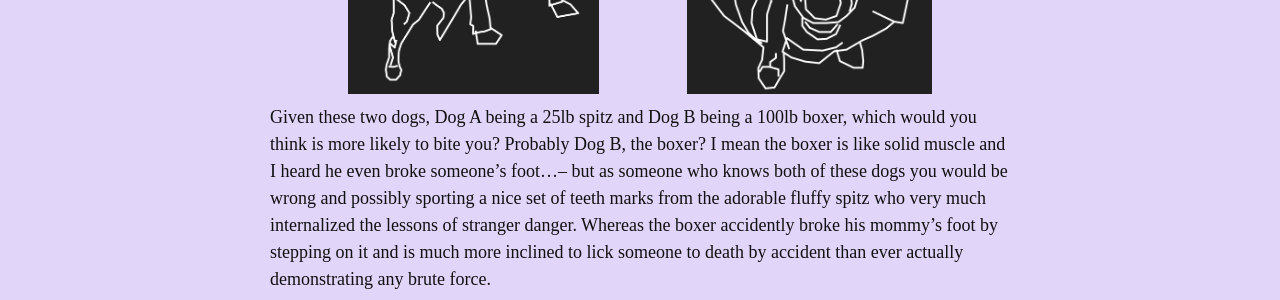
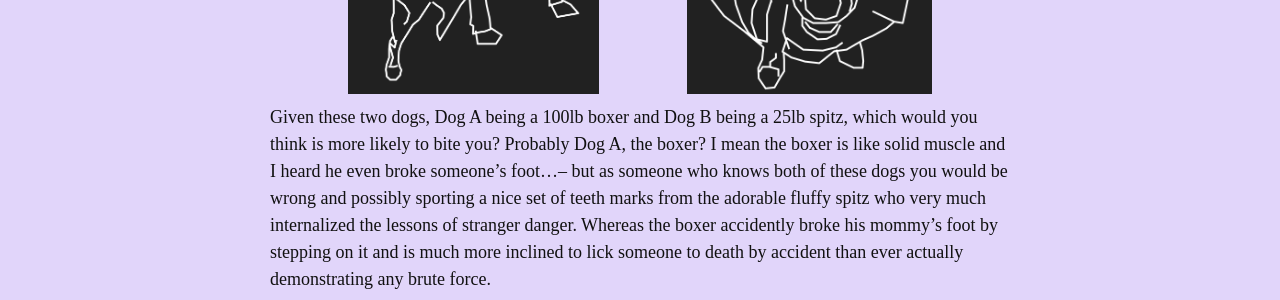
Before and after one commit to kittyk4t/kittyk4t.github.io, a Jekyll site: the page built from _posts/2022-06-22-intro-post.markdown, in a window 1280 px wide. Shown: the part 614-914 px from the top of the page. Built offline with Jekyll 4.4.1, drawn with Linux system fonts in a browser that asks for light colours.

Commit message:
slight swap of text

```diff
--- a/_posts/2022-06-22-intro-post.markdown
+++ b/_posts/2022-06-22-intro-post.markdown
@@ -28,7 +28,7 @@ Okay not really (unless we’re talking some fresh fruit and veggies) but how co
 </div>
 
 
-Given these two dogs, Dog A being a 25lb spitz and Dog B being a 100lb boxer, which would you think is more likely to bite you? Probably Dog B, the boxer? I mean the boxer is like solid muscle and I heard he even broke someone’s foot…– but as someone who knows both of these dogs you would be wrong and possibly sporting a nice set of teeth marks from the adorable fluffy spitz who very much internalized the lessons of stranger danger. Whereas the boxer accidently broke his mommy’s foot by stepping on it and is much more inclined to lick someone to death by accident than ever actually demonstrating any brute force.
+Given these two dogs, Dog A being a  100lb boxer and Dog B being a 25lb spitz, which would you think is more likely to bite you? Probably Dog A, the boxer? I mean the boxer is like solid muscle and I heard he even broke someone’s foot…– but as someone who knows both of these dogs you would be wrong and possibly sporting a nice set of teeth marks from the adorable fluffy spitz who very much internalized the lessons of stranger danger. Whereas the boxer accidently broke his mommy’s foot by stepping on it and is much more inclined to lick someone to death by accident than ever actually demonstrating any brute force.
 <h2>Careful i byte</h2>
 
 Okay this one is true, while I might not be able to speak fluently in binary (I do know enough to say that 4 when counting on your fingers is quite rude) and I’ve been in love/involved with Computer Science ever since I took Intro to Programming, as a highschool freshman (many years ago because college makes me feel old). I also enjoy spending my free time making costumes and exploring art supplies and/or bookstores.
```
